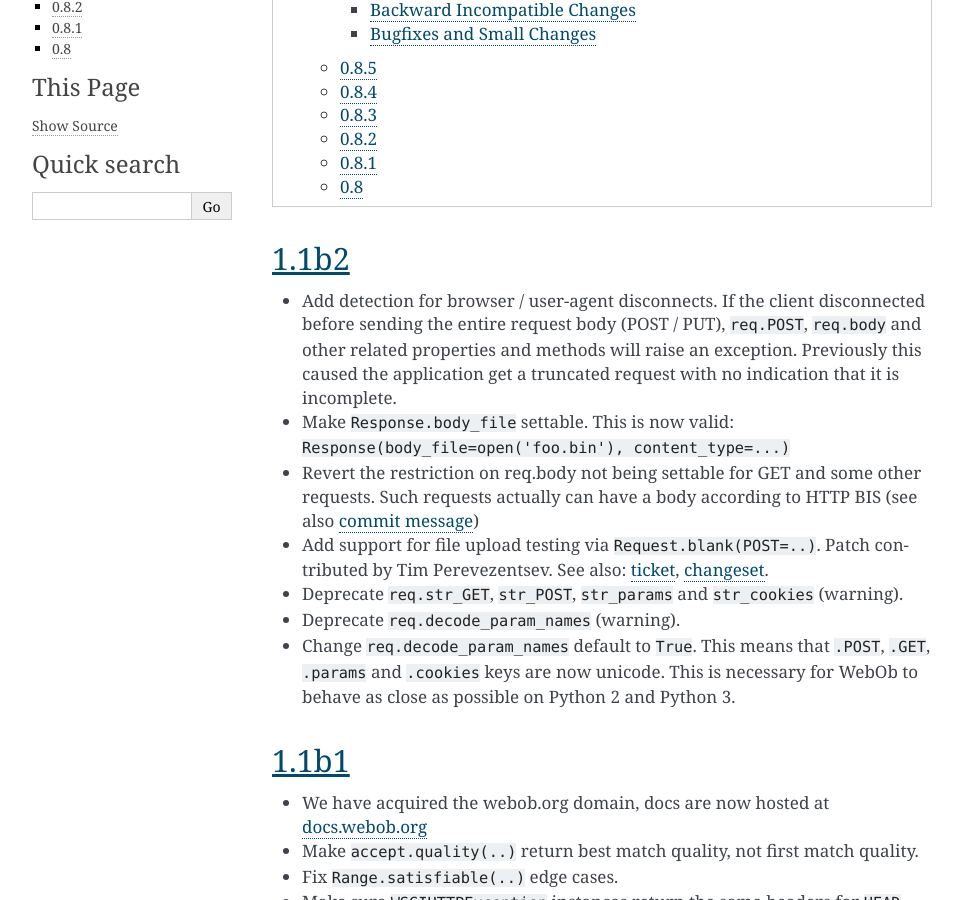
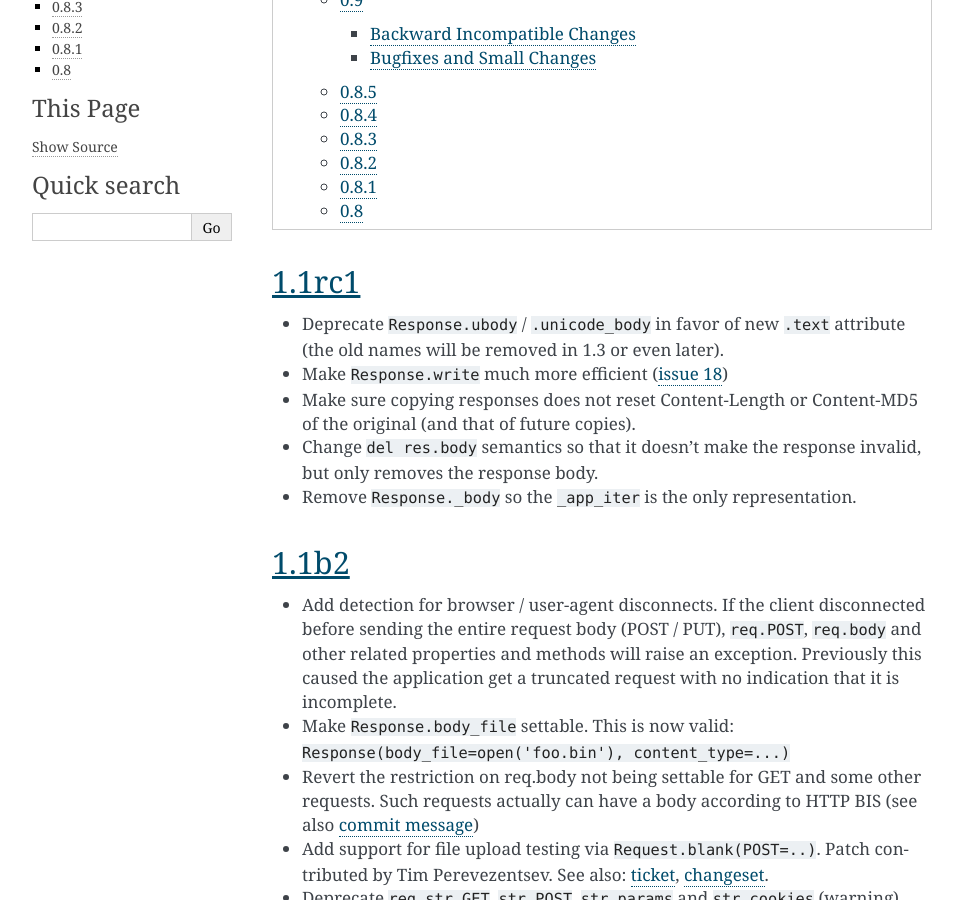
Before and after one commit to Pylons/webob, a Sphinx documentation site: the page built from docs/news.txt, in a window 1280 px wide and 900 px high, scrolled down 728 px. Shown: the whole window, without its empty margins (148-1111 px from the left). Built offline with Sphinx 7.4.7, drawn with Linux system fonts in a browser that asks for light colours.

Commit message:
update news.txt

```diff
--- a/docs/news.txt
+++ b/docs/news.txt
@@ -2,6 +2,24 @@ News
 ====
 
 .. contents::
+
+1.1rc1
+---------
+
+* Deprecate ``Response.ubody`` / ``.unicode_body`` in favor of new ``.text`` attribute
+  (the old names will be removed in 1.3 or even later).
+
+* Make ``Response.write`` much more efficient (`issue 18
+  <https://bitbucket.org/ianb/webob/issue/18>`_)
+
+* Make sure copying responses does not reset Content-Length or Content-MD5 of the
+  original (and that of future copies).
+
+* Change ``del res.body`` semantics so that it doesn't make the response invalid,
+  but only removes the response body.
+
+* Remove ``Response._body`` so the ``_app_iter`` is the only representation.
+
 
 1.1b2
 ---------
@@ -34,7 +52,6 @@ News
   as close as possible on Python 2 and Python 3.
 
 
-
 1.1b1
 ---------
 
@@ -60,6 +77,7 @@ News
 
 * Remove ``FakeCGIBody.seek`` hack (no longer necessary).
 
+
 1.0.8
 ------
 
@@ -80,7 +98,6 @@ News
 
 * Fix running nosetests with arguments on UNIX systems
   (`issue 11 <https://bitbucket.org/ianb/webob/issue/11>`_)
-
 
 
 1.0.7
```
